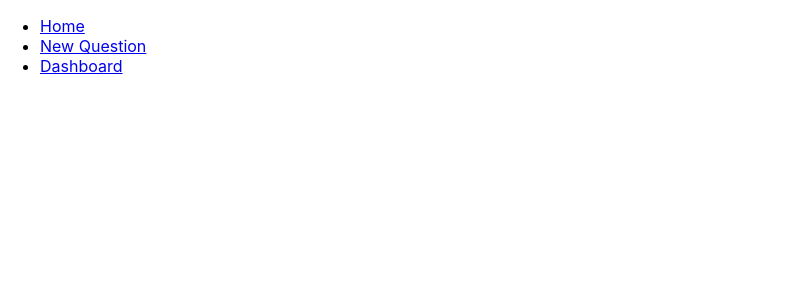
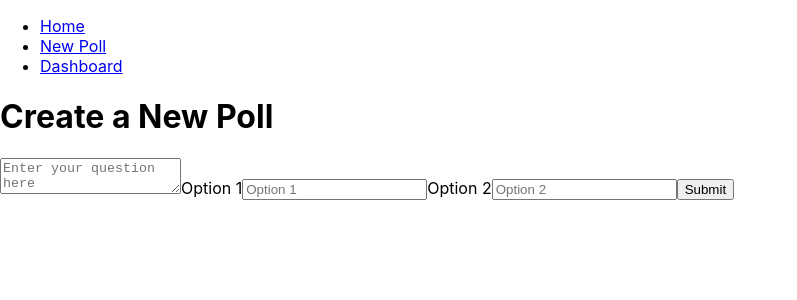
Before and after one commit to kotov-valery/nd019-employee-polls, a React (Create React App) app: page /new in a window 1280 px wide. Shown: the top 300 px of the page, without its empty margins (0-797 px from the left). Built offline with nearby package versions, Linux system fonts and the light colour scheme.

Commit message:
Mockup for new poll page

```diff
--- a/src/App.tsx
+++ b/src/App.tsx
@@ -10,6 +10,7 @@ import { _getQuestions, _getUsers } from "./backend/_DATA";
 import { QuestionList, UserList } from "./backend/Types";
 import Dashboard from "./components/Dashboard";
 import Nav from "./components/Nav";
+import NewPoll from "./components/NewPoll";
 
 function Loading() {
   return <div>Loading...</div>;
@@ -59,6 +60,7 @@ function App() {
                 )
               }
             />
+            <Route path="/new" element={<NewPoll />} />
           </Routes>
         )}
       </div>
--- a/src/components/Nav.tsx
+++ b/src/components/Nav.tsx
@@ -8,7 +8,7 @@ function Nav() {
           <Link to="/">Home</Link>
         </li>
         <li>
-          <Link to="/add">New Question</Link>
+          <Link to="/new">New Poll</Link>
         </li>
         <li>
           <Link to="/dashboard">Dashboard</Link>
--- /dev/null
+++ b/src/components/NewPoll.tsx
@@ -0,0 +1,21 @@
+function NewPoll() {
+  const onHandleSubmit = (e: React.FormEvent<HTMLFormElement>) => {
+    e.preventDefault();
+  };
+
+  return (
+    <div>
+      <h1>Create a New Poll</h1>
+      <form className="new-poll-form" onSubmit={onHandleSubmit}>
+        <textarea placeholder="Enter your question here" />
+        <label>Option 1</label>
+        <input type="text" placeholder="Option 1" />
+        <label>Option 2</label>
+        <input type="text" placeholder="Option 2" />
+        <button type="submit">Submit</button>
+      </form>
+    </div>
+  );
+}
+
+export default NewPoll;
```
